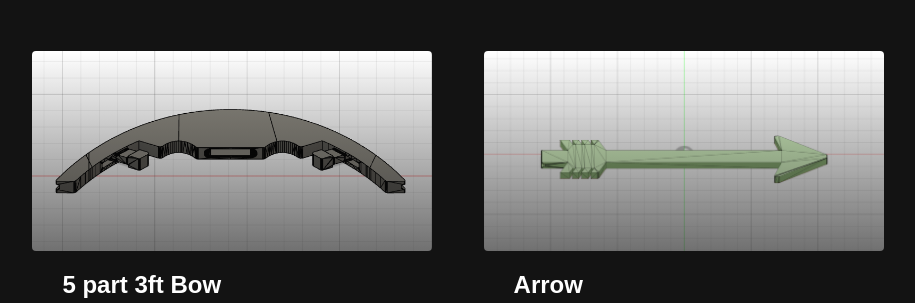
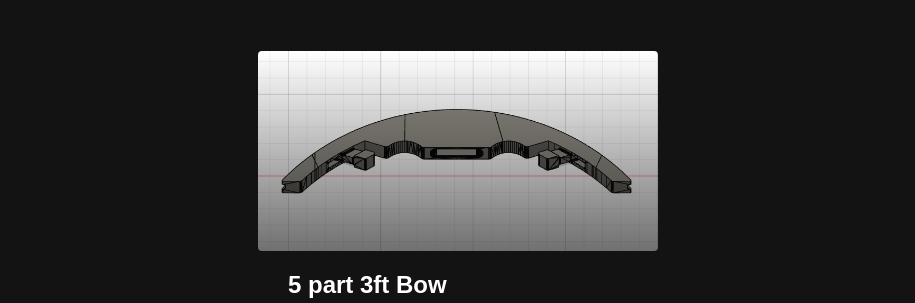
Before and after one commit to Custom3Dprints/custom2, a website: page JAVASCRIPT COURSE/3D site/3DPictures.html in a window 1280 px wide. Shown: the part 987-1290 px from the top of the page, without its empty margins (182-1097 px from the left). Drawn offline with Linux system fonts and the light colour scheme.

Commit message:
arrow trial

```diff
--- a/JAVASCRIPT COURSE/3D site/3DPictures.html
+++ b/JAVASCRIPT COURSE/3D site/3DPictures.html
@@ -84,11 +84,11 @@
                 <h2>5 part 3ft Bow</h2>
             </div>
             <!--
+
+                <div class="services__card">
+                    <h2>Arrow</h2>
+                </div>
             -->
-
-            <div class="services__card">
-                <h2>Arrow</h2>
-            </div>
 
         </div>
     </div>
@@ -99,6 +99,7 @@
 
 
 <!--
+    save
     git add .
     git commit -m "comment"
     git push
```
